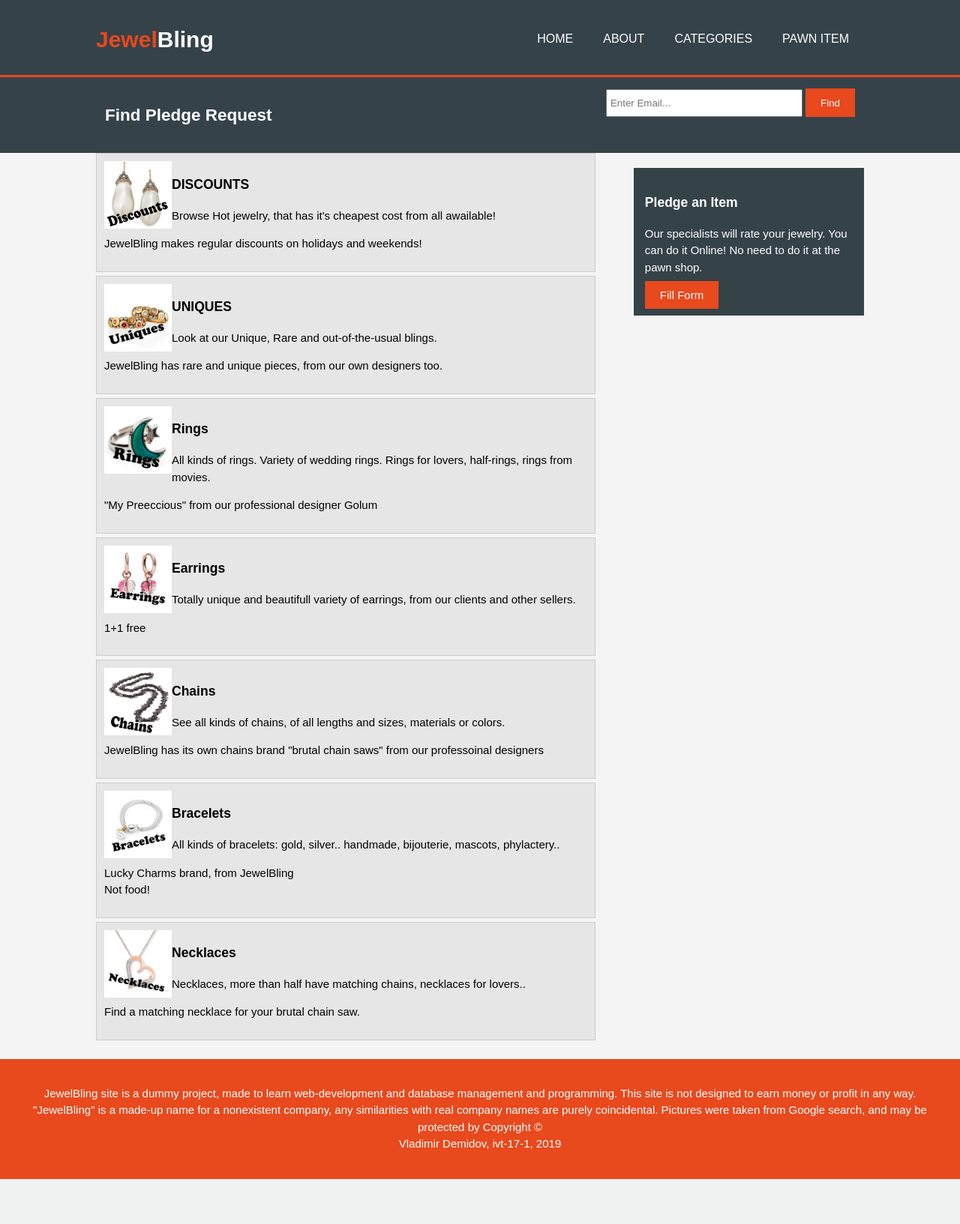
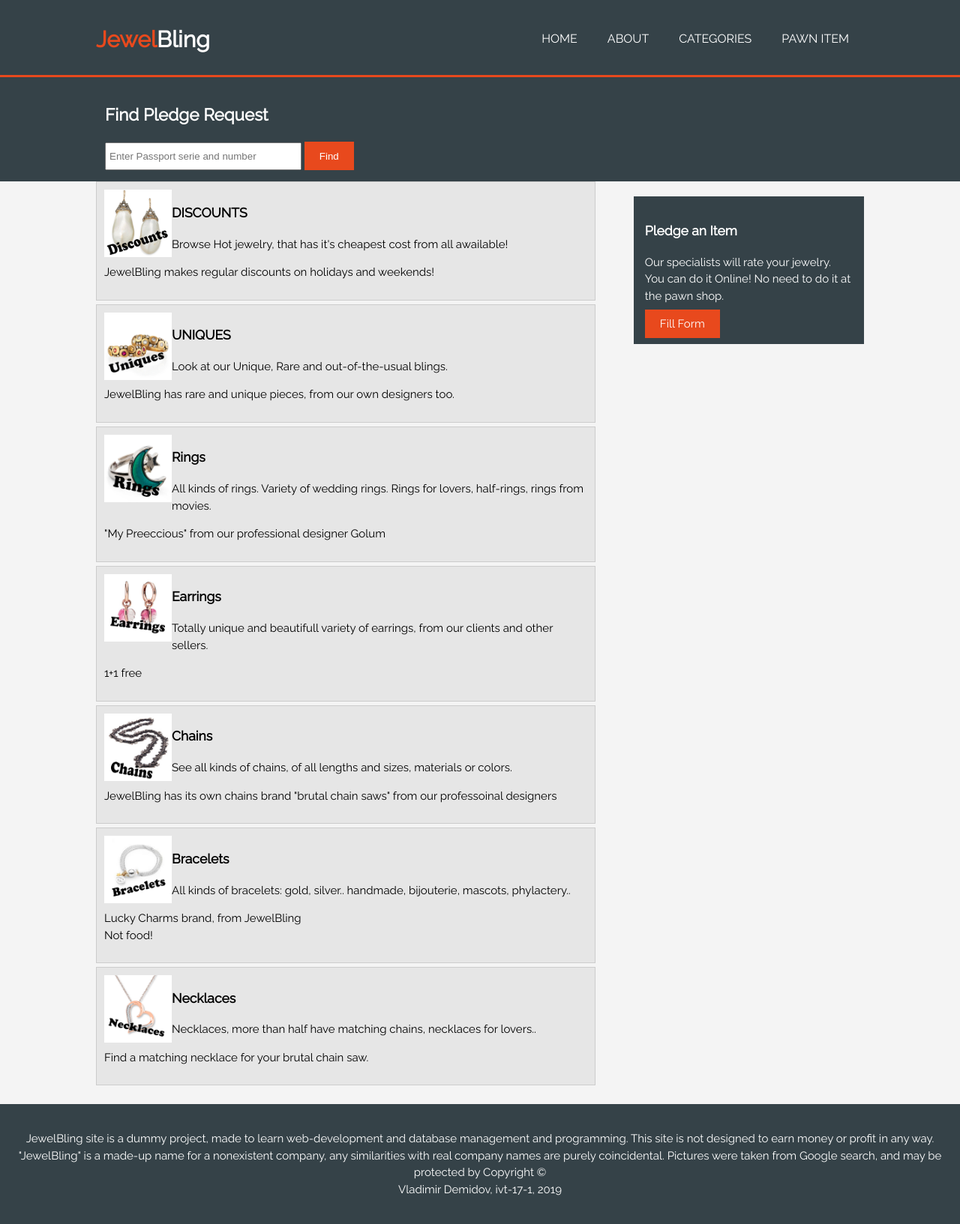
Before and after one commit to DemVD/web-development, a PHP site: page /phpsandbox/categories.php in a window 1280 px wide. Shown: the whole page at 75% size. Before the commit the page ends 1573 px from the top, so only its background shows below. Run offline with PHP 8.4, Linux system fonts and the light colour scheme.

Commit message:
JewelBling project 0.6.6a
admin form left.

```diff
--- a/JewelBling/css/style.css
+++ b/JewelBling/css/style.css
@@ -1,15 +1,21 @@
 :root{
-
+	--backColorPrimary:#f4f4f4; /* Gray-ish primary back color */
+	--backColorSecondary:#354248; /* Darker gray-ish color */
+	--backColorGray:#cccccc; /* pure gray color, hover/accent */
+	--boxColorBrightPaleGray:#e6e6e6; /* main box color */
+	--boxColorBrightGrey:#d8d8d8; /* hover/accent box color */
+	--coralPrimary:#e8491d; /* coral color, complementary */
+	--coralPaleSecondary:#f25044; /* hover/accent pale coral */
 }
 
 body{
-	font-family: Arial, Helvetica, sans-serif;
+	font-family: 'Raleway', Arial, Helvetica, sans-serif;
 	font-size:15px;
 	line-height:1.5;
 	/* font:15px/1.5/ Arial, Helvetica, sans-serif; */
 	padding:0;
 	margin:0;
-	background-color:#f4f4f4;
+	background-color:var(--backColorPrimary);
 }
 
 /* ---GLOBAL--- */
@@ -34,37 +40,37 @@
 
 .button1{
 	height:38px;
-	background:#e8491d;
+	background:var(--coralPrimary);
 	border:0;
 	padding-left:20px;
 	padding-right:20px;
 	padding-top:10px;
 	padding-bottom:10px;
-	color:#ffffff;
+	color:white;
 	text-decoration:none;
 }
 
 .button1:hover{
-	background-color:#f25044;
+	background-color:var(--coralPaleSecondary);
 }
 
 .button2{
-	background:#e8491d;
+	background:var(--coralPrimary);
 	border:0;
-	color:#ffffff;
+	color:white;
 }
 
 /* ---HEADER--- */
 header{
-	background:#35424a;
-	color:#ffffff;
+	background:var(--backColorSecondary);
+	color:white;
 	padding-top:30px;
 	min-height:70px; /* responsive, when screen smaller height adjusts */
-	border-bottom:#e8491d 3px solid;
+	border-bottom:var(--coralPrimary) 3px solid;
 }
 
 header a{
-	color:#ffffff;
+	color:white;
 	text-decoration:none;
 	text-transform:uppercase;
 	font-size:16px;
@@ -129,20 +135,22 @@
 
 #newsletterFindPledge{
 	padding:15px;
-	color:#ffffff;
-	background:#35424a;
+	color:white;
+	background:var(--backColorSecondary);
 }
 
 #newsletterFindPledge h1{
-	float:left;
+
+	flex:auto;
 }
 
 #newsletterFindPledge form{
-	float:right;
+	flex:auto;
+
 }
 
 /* ---NEWSLETTER--- */
-#newsletterFindPledge input[type="email"]{
+#newsletterFindPledge input[type="number"]{
 	padding:4px;
 	height:25px;
 	width:250px;
@@ -217,14 +225,15 @@
 }
 
 #services h2{
-	color:#e8491d;
+	color:var(--coralPrimary);
 }
 
+/* FOOTER */
 footer{
 	padding:20px;
 	margin-top:20px;
-	color:#ffffff;
-	background-color:#e8491d;
+	color:white;
+	background-color:var(--backColorSecondary);
 	text-align:center;
 }
 
--- a/JewelBling/inc/header.php
+++ b/JewelBling/inc/header.php
@@ -3,6 +3,9 @@
 <meta name="description" content="Jewelry, at best prices! Right from your home!">
 <meta name="keywords" content="web-design, html, css">
 <meta name="author" content="Vlad Demidov">
+<style>
+@import url('https://fonts.googleapis.com/css?family=Raleway&display=swap');
+</style>
 <?php $subLink=''.$_SERVER['PHP_SELF']; ?>
 <?php if($subLink == '/phpsandbox/JewelBling/index.php'): ?>
 	<title>JewelBling | Home</title>
--- a/JewelBling/inc/newsletterFindPledge.php
+++ b/JewelBling/inc/newsletterFindPledge.php
@@ -1,9 +1,20 @@
+<?php
+	if(isset($_POST['submit2'])){
+		#echo "all ok";
+		session_start(); // Start Session
+		$_SESSION['passport'] = $_POST['passport'];
+
+		// Redirect
+		header('Location: findPledge.php');
+	}
+?>
 <section id="newsletterFindPledge">                                   <!-- newsletter -->
 	<div class="container">                                 <!-- all must be contained (padded) -->
 		<h1>Find Pledge Request</h1>
-		<form>
-			<input type="email" placeholder="Enter Email...">
-			<button type="submit" class="button1">Find</button>
+		<form method="POST" action="<?php echo $_SERVER['PHP_SELF']; ?>">
+			<input type="number" name="passport" placeholder="Enter Passport serie and number">
+			<input class="button1" type="submit" name="submit2"
+			value="Find" style="cursor:pointer";>
 		</form>
 	</div>
 </section>
```
Also changed, not shown: other parts of JewelBling/css/style.css (+12 -12 lines), JewelBling/findPledge.php (added, +87 -0 lines), JewelBling/img/localDB/star-stone-gr-52-6aa.jpg (added).
